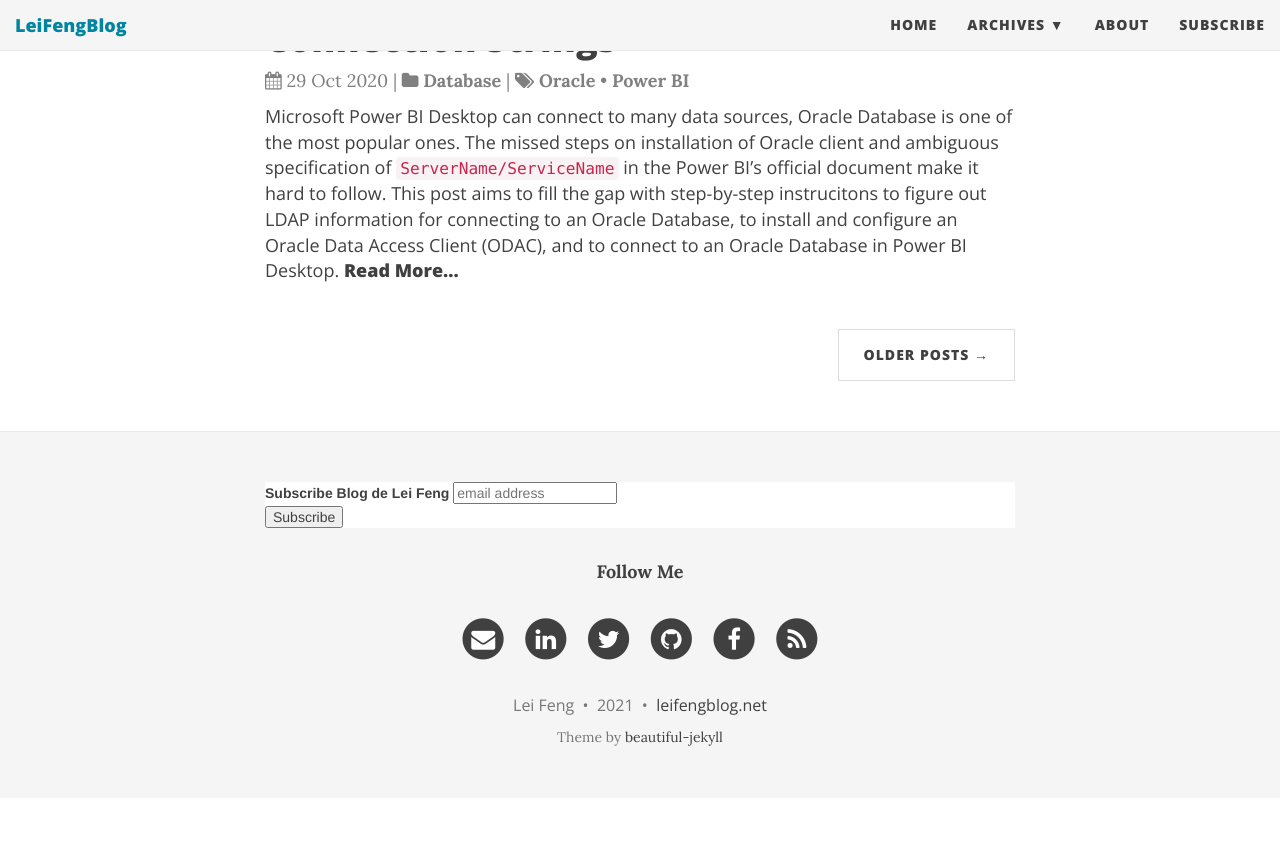
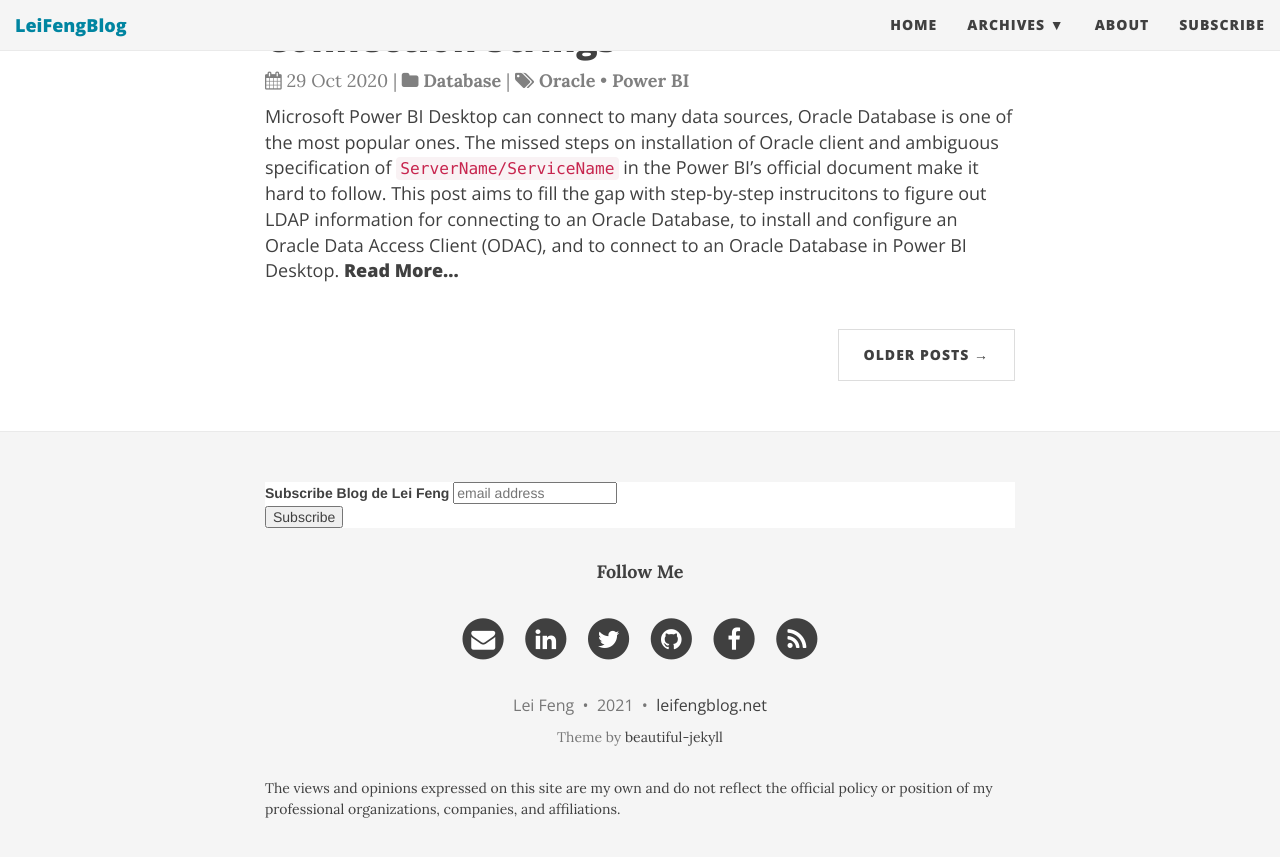
Before and after one commit to stonefl/stonefl.github.io, a Jekyll site: the page built from index.html, in a window 1280 px wide and 900 px high, scrolled down 1673 px. Shown: the top 857 px of the window. Built offline with Jekyll 4.4.1, drawn with Linux system fonts in a browser that asks for light colours; nearby versions of some CDN libraries; the list of posts is cut into pages by our own code; comment, search, counter and statistics services are not loaded; before the commit the page ends 2471 px from its top, so only the background shows below that.

Commit message:
added disclaimer

```diff
--- a/_includes/footer.html
+++ b/_includes/footer.html
@@ -98,6 +98,9 @@
 		  Theme by
 		  <a href="http://deanattali.com/beautiful-jekyll/" target="_blank">beautiful-jekyll</a>
 		</p>
+		<p class="opintion-disclaimer">
+		  The views and opinions expressed on this site are my own and do not reflect the official policy or position of my professional organizations, companies, and affiliations.
+		</p>
       </div>
     </div>
   </div>
```
